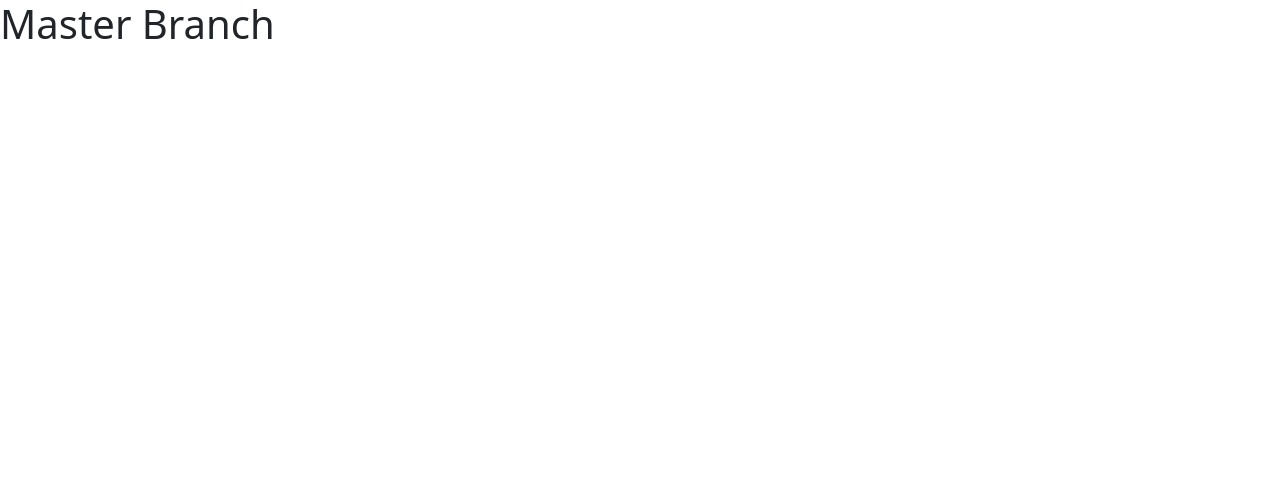
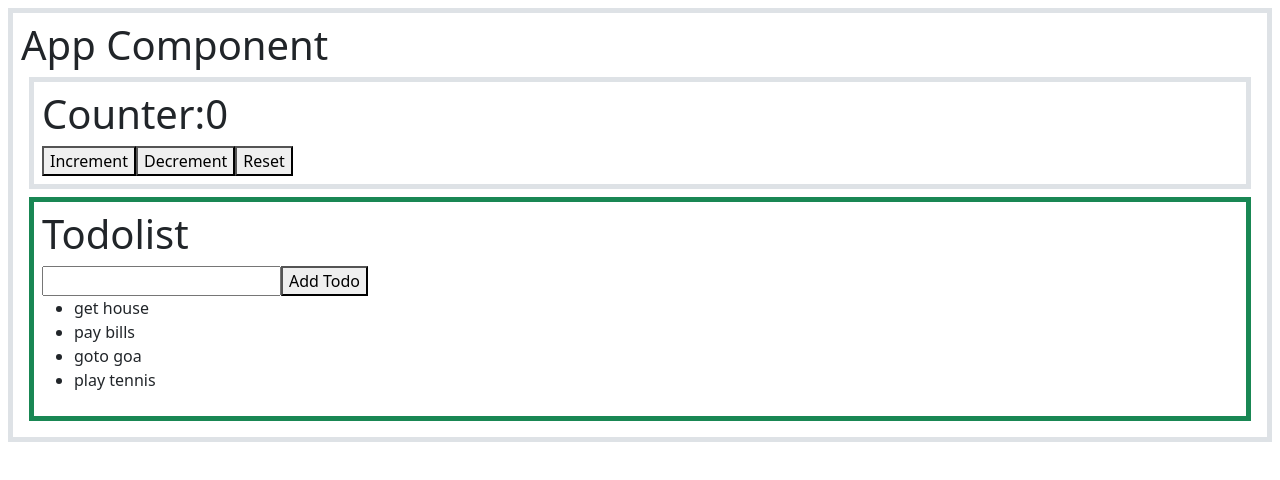
Before and after one commit to edupoly/rb53app, a React (Vite) app: page / in a window 1280 px wide. Shown: the top 480 px of the page. Built offline with nearby package versions, Linux system fonts and the light colour scheme.

Commit message:
reduxbasics

```diff
--- a/package.json
+++ b/package.json
@@ -11,7 +11,9 @@
   },
   "dependencies": {
     "react": "^19.1.1",
-    "react-dom": "^19.1.1"
+    "react-dom": "^19.1.1",
+    "react-redux": "^9.2.0",
+    "redux": "^5.0.1"
   },
   "devDependencies": {
     "@eslint/js": "^9.33.0",
--- a/src/App.jsx
+++ b/src/App.jsx
@@ -1,8 +1,13 @@
+import Counter from "./Counter";
+import Todolist from "./Todolist";
+
 function App() {
   return (
-    <>
-      <h1>Master Branch</h1>
-    </>
+    <div className="border border-5 p-2 m-2">
+      <h1>App Component</h1>
+      <Counter></Counter>
+      <Todolist></Todolist>
+    </div>
   );
 }
 
--- /dev/null
+++ b/src/Counter.jsx
@@ -0,0 +1,35 @@
+import React from "react";
+import { connect } from "react-redux";
+function Counter(props) {
+  console.log(props);
+  return (
+    <div className="border border-5 p-2 m-2">
+      <h1>Counter:{props.cntR.count}</h1>
+      <button
+        onClick={() => {
+          props.dispatch({ type: "INC" });
+        }}
+      >
+        Increment
+      </button>
+      <button
+        onClick={() => {
+          props.dispatch({ type: "DEC" });
+        }}
+      >
+        Decrement
+      </button>
+      <button
+        onClick={() => {
+          props.dispatch({ type: "RESET" });
+        }}
+      >
+        Reset
+      </button>
+    </div>
+  );
+}
+
+export default connect(function (store) {
+  return store;
+})(Counter);
--- /dev/null
+++ b/src/Todolist.jsx
@@ -0,0 +1,30 @@
+import React from "react";
+import { connect } from "react-redux";
+function Todolist({ todoR: { todos }, dispatch }) {
+  console.log("Todolist rendered");
+  return (
+    <div className="border border-success border-5 p-2 m-2">
+      <h1>Todolist</h1>
+      <input type="text" id="d1" />
+      <button
+        onClick={() => {
+          dispatch({
+            type: "ADD_TODO",
+            newtodo: document.getElementById("d1").value,
+          });
+        }}
+      >
+        Add Todo
+      </button>
+      <ul>
+        {todos.map((todo, i) => {
+          return <li key={i}>{todo}</li>;
+        })}
+      </ul>
+    </div>
+  );
+}
+
+export default connect((store) => {
+  return store;
+})(Todolist);
--- a/src/main.jsx
+++ b/src/main.jsx
@@ -2,5 +2,11 @@ import { StrictMode } from "react";
 import { createRoot } from "react-dom/client";
 import "./index.css";
 import App from "./App.jsx";
+import store from "./store/store.js";
+import { Provider } from "react-redux";
 
-createRoot(document.getElementById("root")).render(<App />);
+createRoot(document.getElementById("root")).render(
+  <Provider store={store}>
+    <App />
+  </Provider>
+);
--- /dev/null
+++ b/src/store/counterReducer.js
@@ -0,0 +1,15 @@
+const initialState = {
+  count: 0,
+};
+export function counterReducer(state = initialState, action) {
+  if (action.type === "INC") {
+    return { ...state, count: state.count + 1 };
+  }
+  if (action.type === "DEC") {
+    return { ...state, count: state.count - 1 };
+  }
+  if (action.type === "RESET") {
+    return { ...state, count: initialState.count };
+  }
+  return state;
+}
--- /dev/null
+++ b/src/store/store.js
@@ -0,0 +1,6 @@
+import { createStore, combineReducers } from "redux";
+import { counterReducer } from "./counterReducer";
+import { todoReducer } from "./todoReducer";
+var reducer = combineReducers({ cntR: counterReducer, todoR: todoReducer });
+var store = createStore(reducer);
+export default store;
--- /dev/null
+++ b/src/store/todoReducer.js
@@ -0,0 +1,9 @@
+const initialState = {
+  todos: ["get house", "pay bills", "goto goa", "play tennis"],
+};
+export function todoReducer(state = initialState, action) {
+  if (action.type === "ADD_TODO") {
+    return { ...state, todos: [...state.todos, action.newtodo] };
+  }
+  return state;
+}
```
Also changed, not shown: 1 other file (tests, documents, lock files or other folders).
